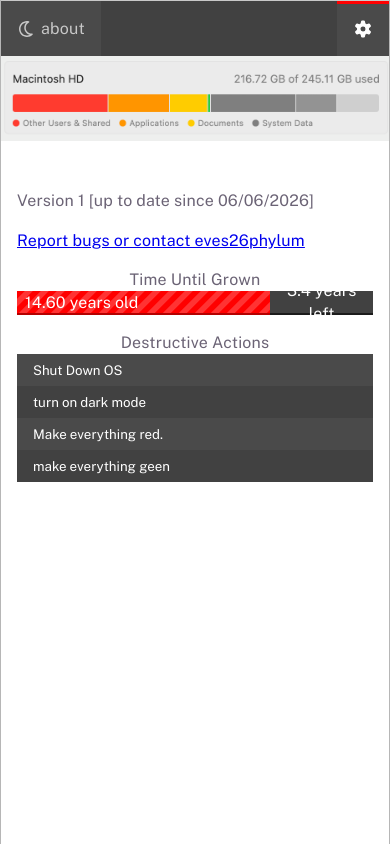
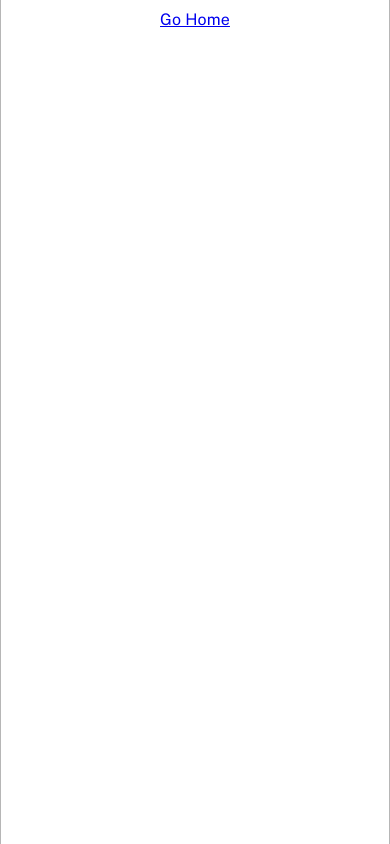
Before and after one commit to eves26phylum/index, a React (Vite) app: page /destructive_actions in a window 390 px wide. Built offline with nearby package versions, Linux system fonts and the light colour scheme.

Commit message:
the cookie monster ate everything

```diff
--- a/src/App.tsx
+++ b/src/App.tsx
@@ -138,7 +138,6 @@ export function App() {
     })}
     {/* { hasLoaded ? */}
     <BrowserRouter>
-      <MenuBar/>
 			{/* <NavLink aria-label="Navigate to home" className="banner" to="/">{"site home, ".repeat(50)}</NavLink> */}
       <Scroller/>
       <main>
--- a/src/Routes.tsx
+++ b/src/Routes.tsx
@@ -1,7 +1,5 @@
 import { Navigate, Route, Routes } from "react-router";
 import { NotFound } from "./NotFound";
-import { DestructiveActions } from "./pages/DestructiveActions";
-import { DraggableModal, ModalBody, ModalButtons, ModalDefaultButton, ModalHeader } from "./components/Modal";
 import { GPT } from "./pages/Eves26PhylumGPT";
 import { HomePage } from "./pages/HomePage";
 import { WrongQuestions } from "./pages/WrongQuestions";
@@ -13,7 +11,6 @@ import { BlogViewer } from "./pages/BlogViewer";
 export function AllRoutes() {
     return <Routes>
             <Route path="/" element={<HomePage/>}/>
-            <Route path="/destructive_actions" element={<DestructiveActions ModalButtons={ModalButtons} ModalDefaultButton={ModalDefaultButton} ModalHeader={ModalHeader} DraggableModal={DraggableModal} ModalBody={ModalBody}/>}/>
             <Route path="/futon_gpt" element={<GPT/>}/>
             <Route path="/pizza_party" element={<GetPizza/>}/>
             <Route path="/you_answered_the_questions_wrong" element={<WrongQuestions/>}/>
--- a/src/pages/DeliverPizza.tsx
+++ b/src/pages/DeliverPizza.tsx
@@ -92,8 +92,7 @@ export function GetPizza() {
     }
 
     return (
-        <div className="mainContent presentation">
-            <div className="default blog end">
+		<>
                 <strong>{pizzaCount} pizza slices remaining</strong>
                 <div className='the-box'>
                     <p>people who claimed the pizza</p>
@@ -131,7 +130,6 @@ export function GetPizza() {
                 { statusText.trim() !== "" ?
                     <p className={statusGood ? 'status-text' : 'error-status'}>{statusText}</p> : <></> }
 								<p>This pizza party was made in celebration of something. Now, it's open to anyone—just place your name, and claim a delicious (virtual) pizza!</p>
-            </div>
-        </div>
+						</>
     );
 }
--- a/src/pages/DestructiveActions.tsx
+++ b/src/pages/DestructiveActions.tsx
@@ -1,12 +1,8 @@
 import React from "react";
-import { NavLink } from "react-router";
-import diskSpaceLeft from "../assets/images/diskSpaceLeft.png";
 import { useEffect, useState } from "react";
-import { useContext } from "react";
-import { ModalContext } from "../App";
-import type { DraggableModalType, ModalBodyType, ModalButtonsType, ModalDefaultButtonType, ModalHeaderType } from "../types/ModalTypes";
 import { getUnixTimestampOfTime, secondsToYears, getUltraDeadline, getStartTask, getEnd, calculateUntilUltraDeadline, getCurrentTime } from "../utilities/age";
 
+                                // localStorage.setItem('dark_mode', document.body.classList.contains("dark_mode").toString());
 export function LearningProgressBar({progress, children, outerChildren}: {progress: number, children?: React.ReactNode, outerChildren?: React.ReactNode}) {
     return <div className="progressBar">
         <div className="progressIns" style={{
@@ -17,10 +13,8 @@ export function LearningProgressBar({progress, children, outerChildren}: {progre
         {outerChildren}
     </div>
 }
-export function DestructiveActions({DraggableModal, ModalHeader, ModalButtons, ModalDefaultButton, ModalBody}: {DraggableModal: React.ComponentType<DraggableModalType>, ModalHeader: React.ComponentType<ModalHeaderType>, ModalButtons: React.ComponentType<ModalButtonsType>, ModalDefaultButton: React.ComponentType<ModalDefaultButtonType>, ModalBody: React.ComponentType<ModalBodyType>}) {
-    const modals = useContext(ModalContext);
+export function DestructiveActions() {
     const calculateSimulatedTime = () => {
-        // return getUltraDeadline();
         return getCurrentTime();
     }
     const [simulatedTime, setSimulatedTime] = useState<number>(calculateSimulatedTime());
@@ -30,138 +24,7 @@ export function DestructiveActions({DraggableModal, ModalHeader, ModalButtons, M
         return () => {clearTimeout(id)};
     });
     const yearsLeft = secondsToYears(getEnd() - progress * getEnd()).toFixed(1);
-    return <div className="mainContent presentation">
-        <img src={diskSpaceLeft} className="behaveImage" alt="Disk Space Left on Macintosh—not much is left"/>
-        <div className="default end blog">
-            <p>Version 1 [up to date since 06/06/2026]</p>
-            <NavLink to="/email">Report bugs or contact eves26phylum</NavLink>
-            <div className="group">
-                <strong>Time Until Grown</strong>
-                <LearningProgressBar progress={progress} outerChildren={<p className="yearsLeft dogger">{yearsLeft === "0.0" ? `ready to produce` : `${yearsLeft} years left`}</p>}>
+	return <LearningProgressBar progress={progress} outerChildren={<p className="yearsLeft dogger">{yearsLeft === "0.0" ? `ready to produce` : `${yearsLeft} years left`}</p>}>
                     <p className="yearsLeft">{secondsToYears(progress * getEnd()).toFixed(2)} years old</p>
                 </LearningProgressBar>
-            </div>
-            <div className="group">
-                <strong>Destructive Actions</strong>
-                <div className="os-container">
-                    <button className="os-option" onClick={() => {
-                        const uuid = crypto.randomUUID();
-                        modals.addModal(<DraggableModal defaultPosition={{
-                            x: window.innerWidth / 2,
-                            y: window.innerHeight / 2
-                        }}>
-                        <ModalHeader>
-                            Are you sure you want to shut down the computer now?
-                        </ModalHeader>
-                        <ModalBody>
-                            <p>You will need to reload the webpage to turn on the OS.</p>
-                        </ModalBody>
-                        <ModalButtons>
-                            <ModalDefaultButton onClick={() => {
-                                modals.destroyModalByUUID(uuid);
-                            }}>Cancel</ModalDefaultButton>
-                            <ModalDefaultButton onClick={() => {
-                                document.documentElement.classList.add("turned-off");
-                                document.body.remove();
-                                setTimeout(() => {
-                                document.documentElement.innerHTML = "<img src='https://spinningtoaster.weebly.com/uploads/2/0/5/1/20512720/3136285_orig.gif' style='width: 100px; height: auto;'>";
-                                document.body.style = "display: flex; justify-content: center; align-items: center; background-color: black; height: 100dvh;";}, 2000);
-                            }}>Confirm</ModalDefaultButton>
-                        </ModalButtons>
-                    </DraggableModal>, uuid);
-                    }}>Shut Down OS</button>
-                    <button className="os-option" onClick={() => {
-                        const uuid = crypto.randomUUID();
-                        modals.addModal(<DraggableModal defaultPosition={{
-                            x: window.innerWidth / 2,
-                            y: window.innerHeight / 2
-                        }}>
-                        <ModalHeader>
-                            Are you sure you want to toggle dark mode
-                        </ModalHeader>
-                        <ModalBody>
-                            <p>This is an experimental feature! Most components have not been adapted to work with dark mode—yet.</p>
-                        </ModalBody>
-                        <ModalButtons>
-                            <ModalDefaultButton onClick={() => {
-                                modals.destroyModalByUUID(uuid);
-                            }}>Cancel</ModalDefaultButton>
-                            <ModalDefaultButton onClick={() => {
-                                modals.destroyModalByUUID(uuid);
-                                document.body.classList.toggle("dark_mode");
-                                localStorage.setItem('dark_mode', document.body.classList.contains("dark_mode").toString());
-                            }}>Confirm</ModalDefaultButton>
-                        </ModalButtons>
-                    </DraggableModal>, uuid);
-                    }}>turn {
-                        document.body.classList.contains("dark_mode") ? "off" : "on"
-                    } dark mode</button>
-                    <button className="os-option" onClick={() => {
-                        const uuid = crypto.randomUUID();
-                        modals.addModal(<DraggableModal defaultPosition={{
-                            x: window.innerWidth / 2,
-                            y: window.innerHeight / 2
-                        }}>
-                        <ModalHeader>
-                            Are you sure you want to make everything red?
-                        </ModalHeader>
-                        <ModalBody>
-                            <p>Just making sure.. If you want to restore everything to normal—reload the page.</p>
-                        </ModalBody>
-                        <ModalButtons>
-                            <ModalDefaultButton onClick={() => {
-                                modals.destroyModalByUUID(uuid);
-                            }}>Cancel</ModalDefaultButton>
-                            <ModalDefaultButton onClick={() => {
-                                modals.destroyModalByUUID(uuid);
-                                document.documentElement.className = "red-book";
-                            }}>Confirm</ModalDefaultButton>
-                        </ModalButtons>
-                    </DraggableModal>, uuid);
-                    }}>Make everything red.</button>
-                    <button className="os-option" onClick={() => {
-                        const uuid = crypto.randomUUID();
-                        modals.addModal(<DraggableModal defaultPosition={{
-                            x: window.innerWidth / 2,
-                            y: window.innerHeight / 2
-                        }}>
-                        <ModalHeader>
-                            Are you sure you want to make everything green?
-                        </ModalHeader>
-                        <ModalBody>
-                            <p>Just making sure.. If you want to restore everything to normal—reload the page.</p>
-                        </ModalBody>
-                        <ModalButtons>
-                            <ModalDefaultButton onClick={() => {
-                                modals.destroyModalByUUID(uuid);
-                            }}>Cancel</ModalDefaultButton>
-                            <ModalDefaultButton onClick={() => {
-                                modals.destroyModalByUUID(uuid);
-                                document.documentElement.className = "geen-book";
-                            }}>Confirm</ModalDefaultButton>
-                        </ModalButtons>
-                    </DraggableModal>, uuid);
-                    }}>make everything geen</button>
-                </div>
-            </div>
-        </div>
-    </div>;
 }
-
-{/*
-<DraggableModal>
-    <ModalHeader>
-        {thisUUID}
-    </ModalHeader>
-    <p>Something went wrong</p>
-    <ModalButtons>
-        <ModalDefaultButton onClick={() => {
-            destroyModalByUUID(thisUUID);
-        }}></ModalDefaultButton>
-        <ModalDefaultButton onClick={() => {
-            document.documentElement.style = "background-color: black";
-            document.body.remove();
-        }}></ModalDefaultButton>
-    </ModalButtons>
-</DraggableModal>
-*/}
--- a/src/pages/HomePage.tsx
+++ b/src/pages/HomePage.tsx
@@ -3,6 +3,7 @@ import { faGithub, faCodeberg } from "@fortawesome/free-brands-svg-icons";
 import { FontAwesomeIcon } from "@fortawesome/react-fontawesome";
 import { MailMe } from "./Mail";
 import { ClipboardCopyButton } from "../components/ClipboardCopy";
+import { DestructiveActions } from "./DestructiveActions";
 export function HomePage() {
     return <div className="mainContent presentation">
         <div className="blog end">
@@ -21,6 +22,7 @@ export function HomePage() {
                 </div>
             </div>
             <div className="default">
+								<DestructiveActions/>
 								<NavLink to="/blog">Read my blogs</NavLink>
 								<hr/>
 								<NavLink to="/destructive_actions">Settings for this website</NavLink>
```
